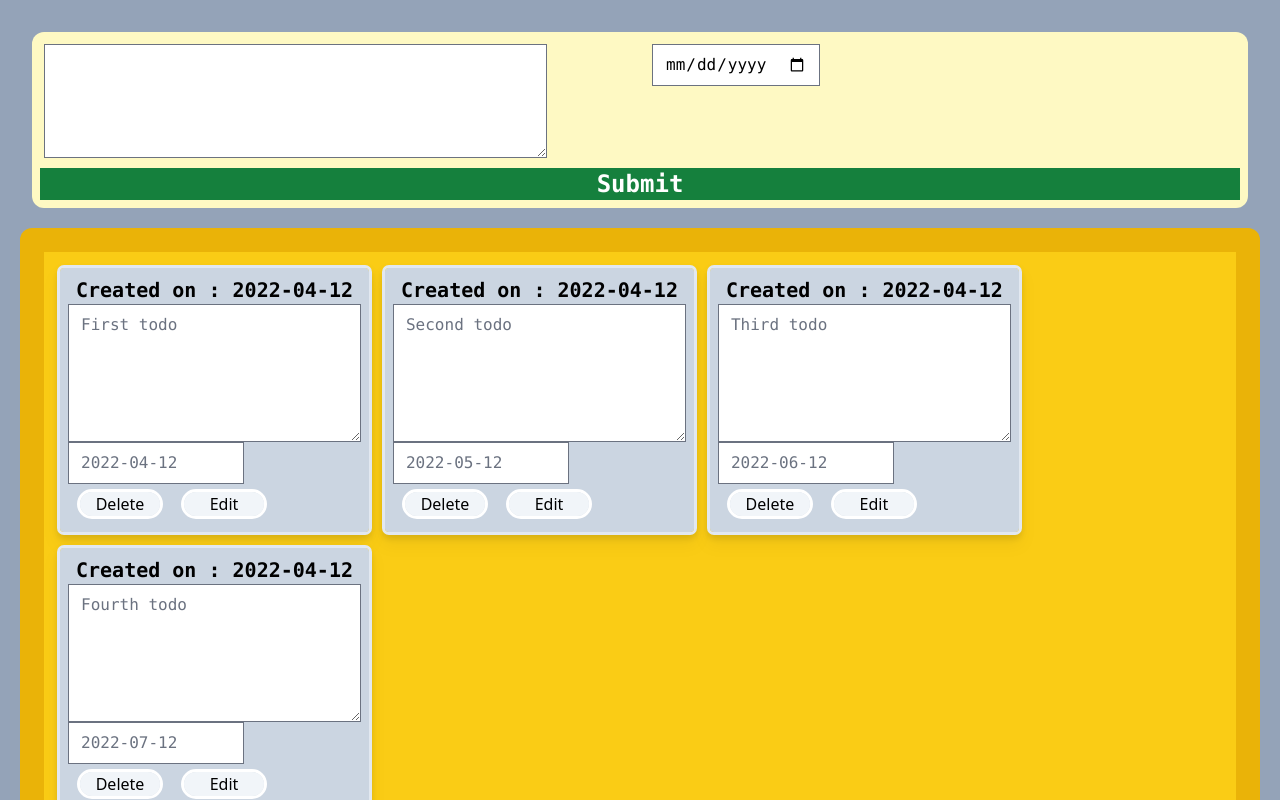
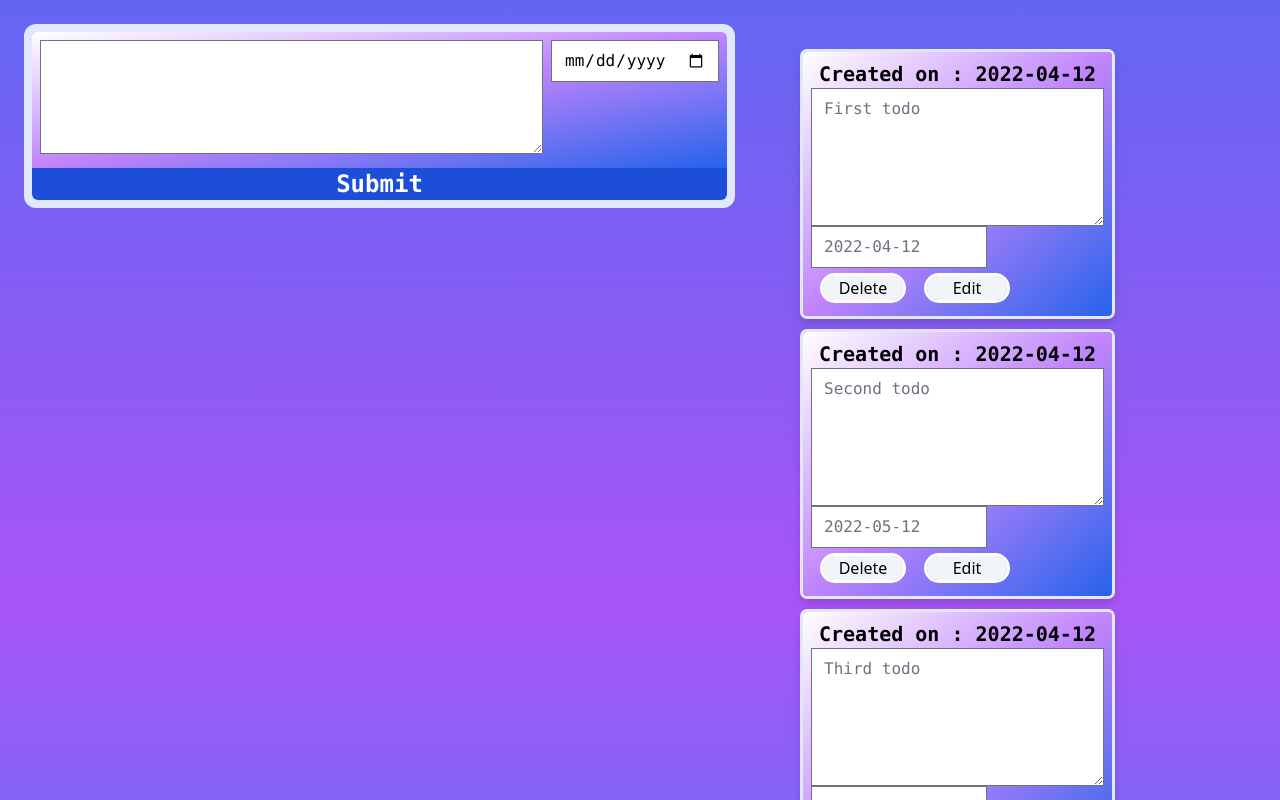
Before and after one commit to N-Amaral/react-todoApp, a React (Create React App) app in the folder todolist/: page / in a window 1280 px wide. Shown: the top 800 px of the page. Built offline with nearby package versions, Linux system fonts and the light colour scheme.

Commit message:
More styling

```diff
--- a/todolist/src/App.tsx
+++ b/todolist/src/App.tsx
@@ -69,7 +69,7 @@ const App = () => {
   //saves the previously selected for editing to-do
   function saveEditedTodo(id: number) {
     const todos: NodeListOf<HTMLInputElement> = document.querySelectorAll(".todoListItem");
-    const textArea: Element = todos[id].children[1];
+    const textArea: any = todos[id].children[1];
     const dateArea = todos[id].children[2];
     const btns = todos[id].children[3].children;
 
@@ -80,12 +80,14 @@ const App = () => {
   }
 
   return (
-    <div className="App bg-slate-400 p-3">
-      <div className="input-wrapper m-5 p-2 bg-yellow-100 rounded-xl">
-        <InputComponents handleSubmit={newTodo} />
-      </div>
-      <div className="list-wrapper m-2 p-3 bg-yellow-500 rounded-xl ">
-        <ListComponents content={todoList} handleDelete={deleteTodo} handleEdit={editTodo} handleSave={saveEditedTodo} />
+    <div className="min-w-screen max-w-full min-h-screen max-h-full bg-gradient-to-b from-indigo-500 via-purple-500 to-blue-500 ">
+      <div className="App w-content h-content p-1 flex">
+        <div className="input-wrapper m-5 p-2 bg-indigo-100 rounded-xl  w-min h-min ">
+          <InputComponents handleSubmit={newTodo} />
+        </div>
+        <div className="list-wrapper m-2 p-3 rounded-xl ">
+          <ListComponents content={todoList} handleDelete={deleteTodo} handleEdit={editTodo} handleSave={saveEditedTodo} />
+        </div>
       </div>
     </div>
   );
--- a/todolist/src/InputComponents.tsx
+++ b/todolist/src/InputComponents.tsx
@@ -13,7 +13,7 @@ const DateInput = () => {
 const TextInput = () => {
   return (
     <>
-      <div className="text-wrapper basis-1/2 m-1">
+      <div className="text-wrapper basis-1/2 m-1 ">
         <textarea className="form-textarea" name="text" id="todo-text" cols={50} rows={4}></textarea>
       </div>
     </>
@@ -25,17 +25,17 @@ const InputComponents = (props: { handleSubmit: Function }) => {
     <>
       <form
         action=""
-        className="flex flex-col"
+        className="flex flex-col "
         onSubmit={(event) => {
           event.preventDefault();
           props.handleSubmit();
         }}
       >
-        <div className="flex flex-row">
+        <div className="flex flex-row bg-gradient-to-br from-white via-purple-400 to-blue-600 rounded-t-md p-1">
           <TextInput />
           <DateInput />
         </div>
-        <button id="submitContent" className="h-10 bg-green-700 basis-1/6" type="submit" formMethod="GET">
+        <button id="submitContent" className="h-10 bg-blue-700 basis-1/6 rounded-b-md" type="submit" formMethod="GET">
           <p className="font-mono font-bold text-2xl text-white"> Submit</p>
         </button>
       </form>
--- a/todolist/src/ListComponents.tsx
+++ b/todolist/src/ListComponents.tsx
@@ -15,7 +15,7 @@ const ListItemBtns = (props: { id: number; delete: Function; edit: Function; sav
             props.delete(props.id);
           }}
         >
-          <button className="mt-2 mb-2 mr-1 ml-1 rounded-full bg-slate-100 outline outline-white w-20" type="submit">
+          <button className="mt-2 mb-2 mr-1 ml-1 rounded-full bg-slate-100 hover:bg-blue-800 outline outline-white w-20" type="submit">
             Delete
           </button>
         </form>
@@ -30,7 +30,7 @@ const ListItemBtns = (props: { id: number; delete: Function; edit: Function; sav
             props.edit(props.id);
           }}
         >
-          <button className="mt-2 mb-2 mr-1 ml-1 rounded-full bg-slate-100 outline outline-white w-20" type="submit">
+          <button className="mt-2 mb-2 mr-1 ml-1 rounded-full bg-slate-100  hover:bg-blue-800  outline outline-white w-20" type="submit">
             Edit
           </button>
         </form>
@@ -45,7 +45,7 @@ const ListItemBtns = (props: { id: number; delete: Function; edit: Function; sav
             props.save(props.id);
           }}
         >
-          <button className="rounded-full mt-2 mb-2 mr-1 ml-1 bg-slate-100 outline outline-white w-20" type="submit">
+          <button className="rounded-full mt-2 mb-2 mr-1 ml-1 bg-slate-100 hover:bg-blue-800 outline outline-white w-20" type="submit">
             Save
           </button>
         </form>
@@ -64,7 +64,10 @@ const ListItem = (props: {
 }) => {
   const memoValue = useMemo(() => props.content, [props.content]);
   return (
-    <li className="todoListItem m-2 p-2 bg-slate-300 rounded drop-shadow-lg outline outline-slate-200 hover:bg-slate-600 grid " id={`${props.id}`}>
+    <li
+      className="todoListItem m-2 p-2 bg-slate-300 rounded drop-shadow-lg outline outline-slate-200 bg-gradient-to-br from-white via-purple-400 to-blue-600 grid "
+      id={`${props.id}`}
+    >
       <span className="font-mono font-bold text-xl pr-1 pl-1 mr-1 ml-1">Created on : {props.content.createdOn}</span>
       <textarea className="readTodoText font-mono " cols={20} rows={5} disabled placeholder={memoValue.textValue}></textarea>
       <input
@@ -92,7 +95,7 @@ const List = (props: { content: Array<Object>; handleDelete: Function; handleEdi
   memoList.forEach((item: any, i) => {
     content.push(<ListItem content={item} id={i} key={i} delete={props.handleDelete} edit={props.handleEdit} save={props.handleSave} />);
   });
-  return <ul className="m-3 p-2 bg-yellow-400 flex flex-wrap flex-auto flex-row overflow-y-auto h-auto w-auto justify-start">{content}</ul>;
+  return <ul className="m-3 p-2 flex flex-wrap flex-auto flex-row overflow-y-auto h-auto w-auto justify-start">{content}</ul>;
 };
 
 export default List;
```
